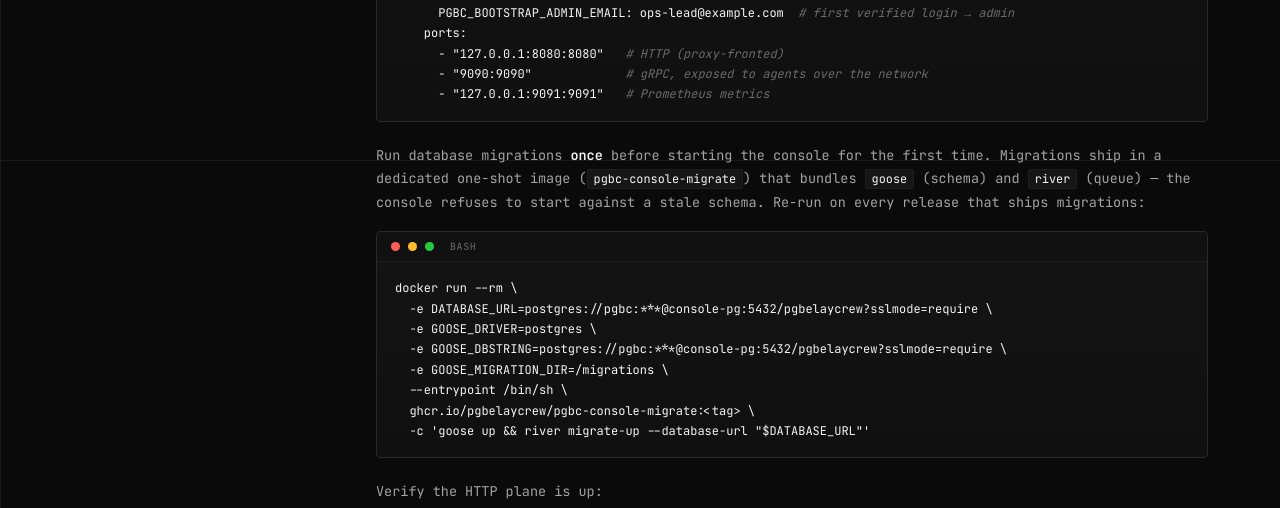
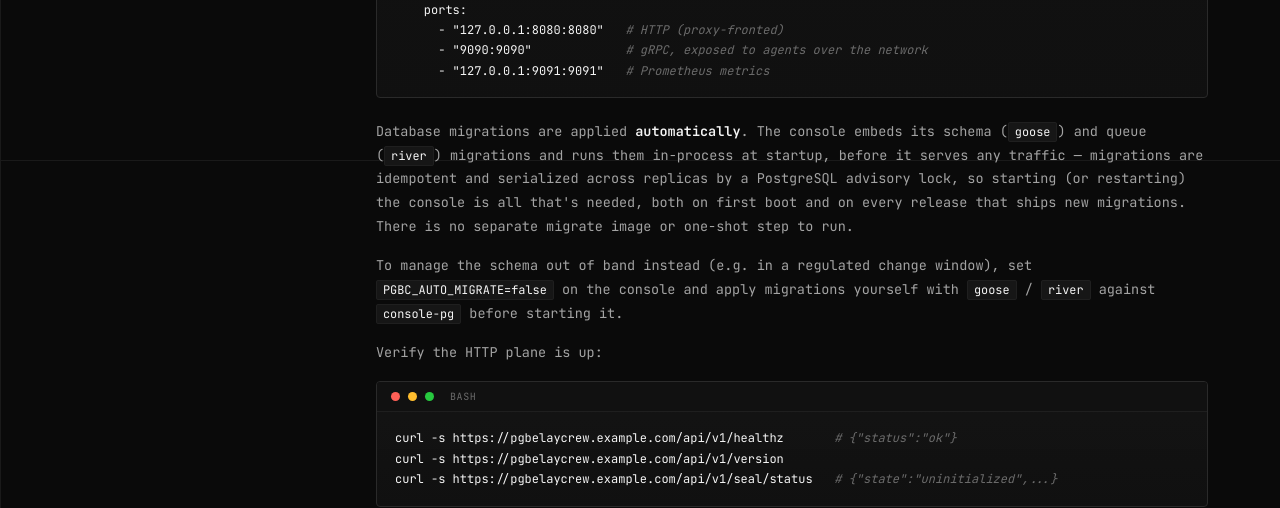
Before and after one commit to pgbelaycrew/pgbelaycrew-landing-page, a plain HTML site: page docs.html in a window 1280 px wide. Shown: the part 3040-3548 px from the top of the page. Drawn offline with Linux system fonts and the light colour scheme.

Commit message:
Update Docs

```diff
--- a/docs.html
+++ b/docs.html
@@ -247,8 +247,8 @@
               <p>
                 The minimal production-ish topology runs three containers (UI, console,
                 console-state-Postgres) plus your reverse proxy. A ready-to-adapt compose file ships
-                at <code>docker-compose.prod.yml</code> — it wires the five services together (UI,
-                console, console-state-Postgres, one-shot schema migrator, HAProxy), pulls every
+                at <code>docker-compose.prod.yml</code> — it wires the four services together (UI,
+                console, console-state-Postgres, HAProxy), pulls every
                 image from <code>ghcr.io/pgbelaycrew/pgbc-*:stable</code>, terminates TLS at HAProxy
                 with hardened cipher suites and HSTS, and routes <code>/api</code>, <code>/pki</code>
                 to the console while everything else goes to the UI on the same origin.
@@ -292,23 +292,18 @@ docker compose -f docker-compose.prod.yml --env-file pgbelaycrew.env up -d</code
       - "127.0.0.1:9091:9091"   <span class="cmt"># Prometheus metrics</span></code></pre>
               </div>
               <p>
-                Run database migrations <strong>once</strong> before starting the console for the
-                first time. Migrations ship in a dedicated one-shot image
-                (<code>pgbc-console-migrate</code>) that bundles <code>goose</code> (schema) and
-                <code>river</code> (queue) — the console refuses to start against a stale schema.
-                Re-run on every release that ships migrations:
-              </p>
-              <div class="doc-code">
-                <div class="doc-code-bar"><span class="dot-rgb r"></span><span class="dot-rgb y"></span><span class="dot-rgb g"></span><span class="lang">bash</span></div>
-                <pre><code>docker run --rm \
-  -e DATABASE_URL=postgres://pgbc:***@console-pg:5432/pgbelaycrew?sslmode=require \
-  -e GOOSE_DRIVER=postgres \
-  -e GOOSE_DBSTRING=postgres://pgbc:***@console-pg:5432/pgbelaycrew?sslmode=require \
-  -e GOOSE_MIGRATION_DIR=/migrations \
-  --entrypoint /bin/sh \
-  ghcr.io/pgbelaycrew/pgbc-console-migrate:&lt;tag&gt; \
-  -c 'goose up &amp;&amp; river migrate-up --database-url "$DATABASE_URL"'</code></pre>
-              </div>
+                Database migrations are applied <strong>automatically</strong>. The console embeds
+                its schema (<code>goose</code>) and queue (<code>river</code>) migrations and runs
+                them in-process at startup, before it serves any traffic — migrations are idempotent
+                and serialized across replicas by a PostgreSQL advisory lock, so starting (or
+                restarting) the console is all that's needed, both on first boot and on every release
+                that ships new migrations. There is no separate migrate image or one-shot step to run.
+              </p>
+              <p>
+                To manage the schema out of band instead (e.g. in a regulated change window), set
+                <code>PGBC_AUTO_MIGRATE=false</code> on the console and apply migrations yourself with
+                <code>goose</code> / <code>river</code> against <code>console-pg</code> before starting it.
+              </p>
               <p>Verify the HTTP plane is up:</p>
               <div class="doc-code">
                 <div class="doc-code-bar"><span class="dot-rgb r"></span><span class="dot-rgb y"></span><span class="dot-rgb g"></span><span class="lang">bash</span></div>
@@ -624,6 +619,7 @@ journalctl -u pgbelaycrew-agent -f</code></pre>
                     <tr><td><code>PGBC_LOG_LEVEL</code></td><td><code>info</code></td><td><code>debug</code> is verbose. Logs are JSON.</td></tr>
                     <tr><td><code>PGBC_STORAGE_PROBE_ALLOW_PRIVATE</code></td><td><code>false</code></td><td>Opts the storage prober out of the SSRF guard for private/loopback endpoints. Leave <code>false</code> unless you've confirmed the endpoint is real storage, not a metadata pivot.</td></tr>
                     <tr><td><code>PGBC_SIMULATE_VERIFY</code></td><td><code>false</code></td><td>Dev only. When <code>false</code> (prod default) verification runs do not fabricate success — they end in the honest <code>simulated</code> state.</td></tr>
+                    <tr><td><code>PGBC_AUTO_MIGRATE</code></td><td><code>true</code></td><td>Apply the embedded schema (<code>goose</code>) and queue (<code>river</code>) migrations in-process at startup, serialized across replicas by a PG advisory lock. Set <code>false</code> to manage the schema out of band.</td></tr>
                   </tbody>
                 </table>
               </div>
@@ -1499,7 +1495,7 @@ PLATFORMS=linux/amd64,linux/arm64</code></pre>
 
             <section class="doc-section" id="build-images">
               <h2>Container images — what <code>make images</code> produces</h2>
-              <p class="doc-lede">Four images, each with two tags (<code>&lt;TAG&gt;</code> and <code>latest</code>).</p>
+              <p class="doc-lede">Three images, each with two tags (<code>&lt;TAG&gt;</code> and <code>latest</code>).</p>
               <div class="doc-table-wrap">
                 <table class="doc-table">
                   <thead><tr><th>Target</th><th>Image</th></tr></thead>
@@ -1507,7 +1503,6 @@ PLATFORMS=linux/amd64,linux/arm64</code></pre>
                     <tr><td><code>make image-backend</code></td><td><code>&lt;REGISTRY&gt;/console:&lt;TAG&gt;</code></td></tr>
                     <tr><td><code>make image-ui</code></td><td><code>&lt;REGISTRY&gt;/ui:&lt;TAG&gt;</code></td></tr>
                     <tr><td><code>make image-agent</code></td><td><code>&lt;REGISTRY&gt;/agent:&lt;TAG&gt;</code></td></tr>
-                    <tr><td><code>make image-migrate</code></td><td><code>&lt;REGISTRY&gt;/pgbc-console-migrate:&lt;TAG&gt;</code></td></tr>
                   </tbody>
                 </table>
               </div>
@@ -1516,8 +1511,12 @@ PLATFORMS=linux/amd64,linux/arm64</code></pre>
                 <li><strong>console</strong> — <code>golang:1.25-alpine</code> → distroless. <code>EXPOSE 8080 9090 9091</code>.</li>
                 <li><strong>ui</strong> — <code>node:20-alpine</code> runs <code>npm run build:prod</code> (strict mock gate) → <code>node:20-alpine</code> runtime. Runs as <code>node</code>, not root.</li>
                 <li><strong>agent</strong> — builder → <strong><code>ubuntu:24.04</code></strong> (not distroless: bundled <code>wal-g</code> is built against glibc). Bundles <code>wal-g</code>; <code>EXPOSE 9234</code>.</li>
-                <li><strong>console-migrate</strong> — tiny one-shot: <code>goose</code> + <code>river</code> + migrations on <code>alpine</code>.</li>
-              </ul>
+              </ul>
+              <p>
+                The schema (<code>goose</code>) and queue (<code>river</code>) migrations are embedded
+                in the <strong>console</strong> image (<code>migrations/embed.go</code>) and applied
+                in-process at startup, so there is no separate migrate image to build or publish.
+              </p>
               <h3>Single-arch (host) vs multi-arch (push)</h3>
               <div class="doc-code">
                 <div class="doc-code-bar"><span class="dot-rgb r"></span><span class="dot-rgb y"></span><span class="dot-rgb g"></span><span class="lang">bash</span></div>
@@ -1565,7 +1564,7 @@ make agent-build        <span class="cmt"># host-arch binary at modules/agent/bi
                 <li><strong>Go toolchain</strong> — pinned to <code>go.mod</code> (<code>golang:1.25-alpine</code> for images, <code>golang:1.24-bookworm</code> for package cross-compilation).</li>
                 <li><strong>Node</strong> — pinned to <code>node:20-alpine</code>.</li>
                 <li><strong><code>nfpm</code></strong> — <code>goreleaser/nfpm:latest</code> (pin for byte-identical builds).</li>
-                <li><strong>Runtime bases</strong> — console distroless; agent <code>ubuntu:24.04</code>; console-migrate <code>alpine</code>. All tags roll; pin to a digest for supply-chain reproducibility.</li>
+                <li><strong>Runtime bases</strong> — console distroless; agent <code>ubuntu:24.04</code>. All tags roll; pin to a digest for supply-chain reproducibility.</li>
                 <li><strong><code>wal-g</code> (agent image)</strong> — <code>--build-arg WALG_VERSION=latest</code> resolves at build time. Pin <code>WALG_VERSION</code> (and optionally <code>WALG_SHA256</code>) explicitly.</li>
                 <li><strong><code>COMMIT</code></strong> — embedded from <code>git rev-parse --short HEAD</code>. Build inside a non-git checkout and you get <code>unknown</code>. Don't.</li>
               </ul>
```
